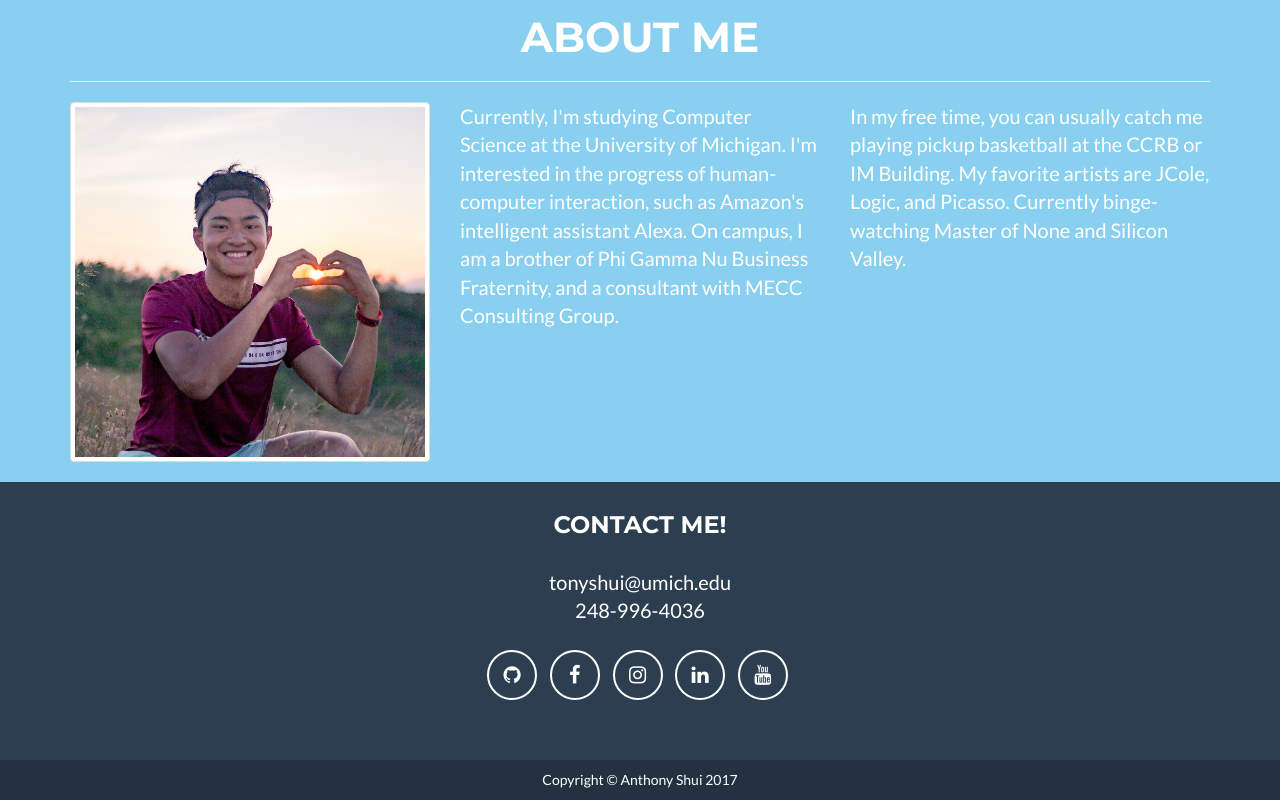
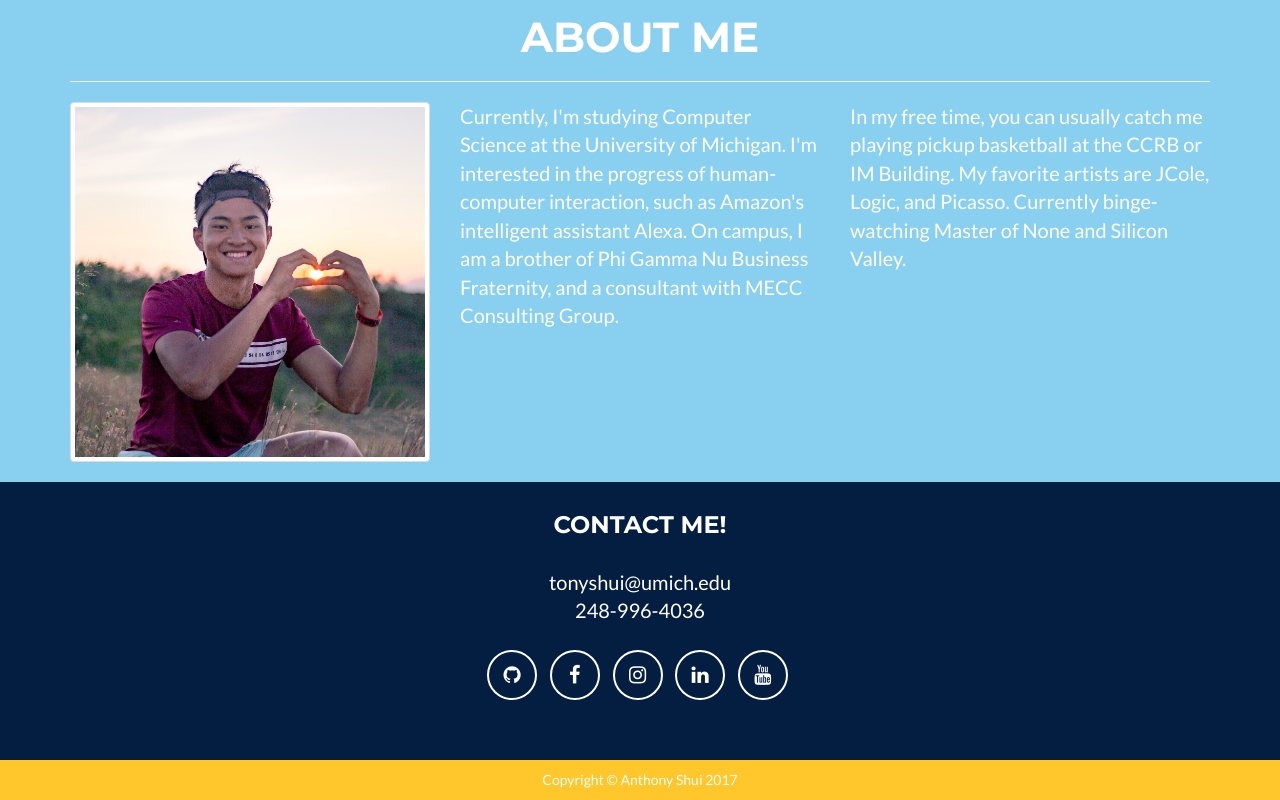
Before and after one commit to tonyshui/old_website, a website: page index.html in a window 1280 px wide. Shown: the part 831-1631 px from the top of the page. Drawn offline with nearby package versions, Linux system fonts and the light colour scheme.

Commit message:
color scheming

```diff
--- a/css/freelancer.css
+++ b/css/freelancer.css
@@ -249,14 +249,14 @@ footer h3 {
 }
 footer .footer-above {
   padding-top:10px;
-  background-color: #2C3E50;
+  background-color: #041E42;
 }
 footer .footer-col {
   margin-bottom: 50px;
 }
 footer .footer-below {
   padding: 10px 0;
-  background-color: #233140;
+  background-color: #FFC72C;
 }
 .btn-outline {
   color: white;
```
